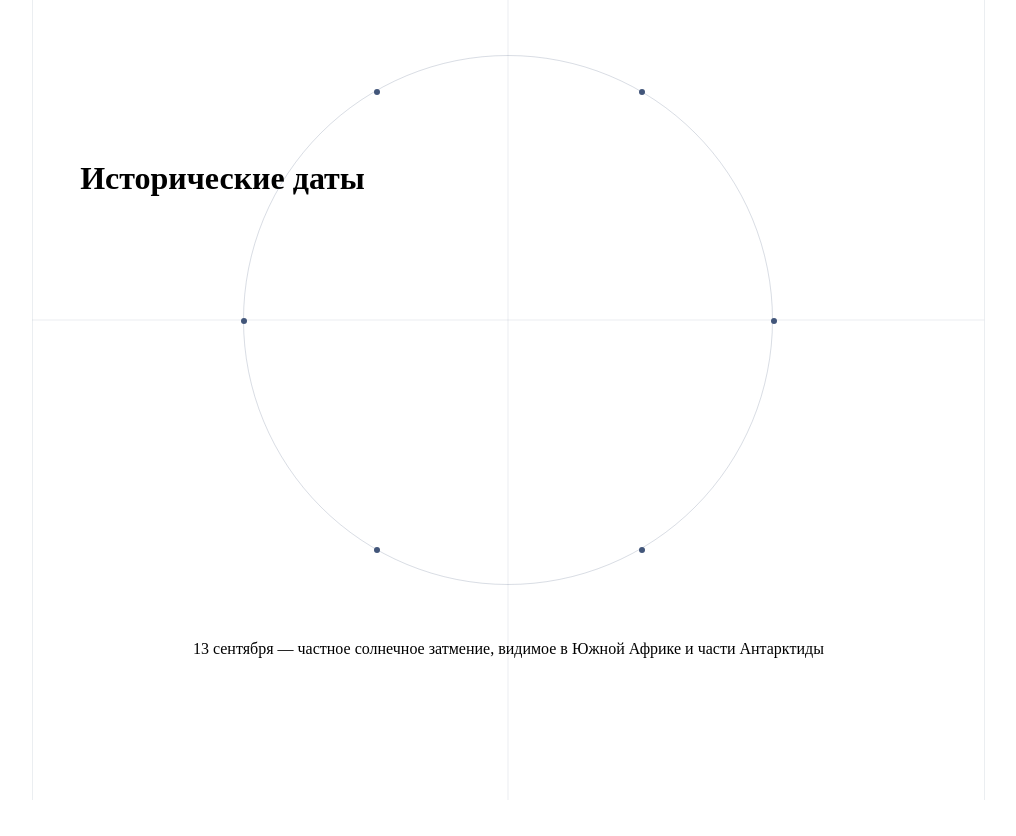
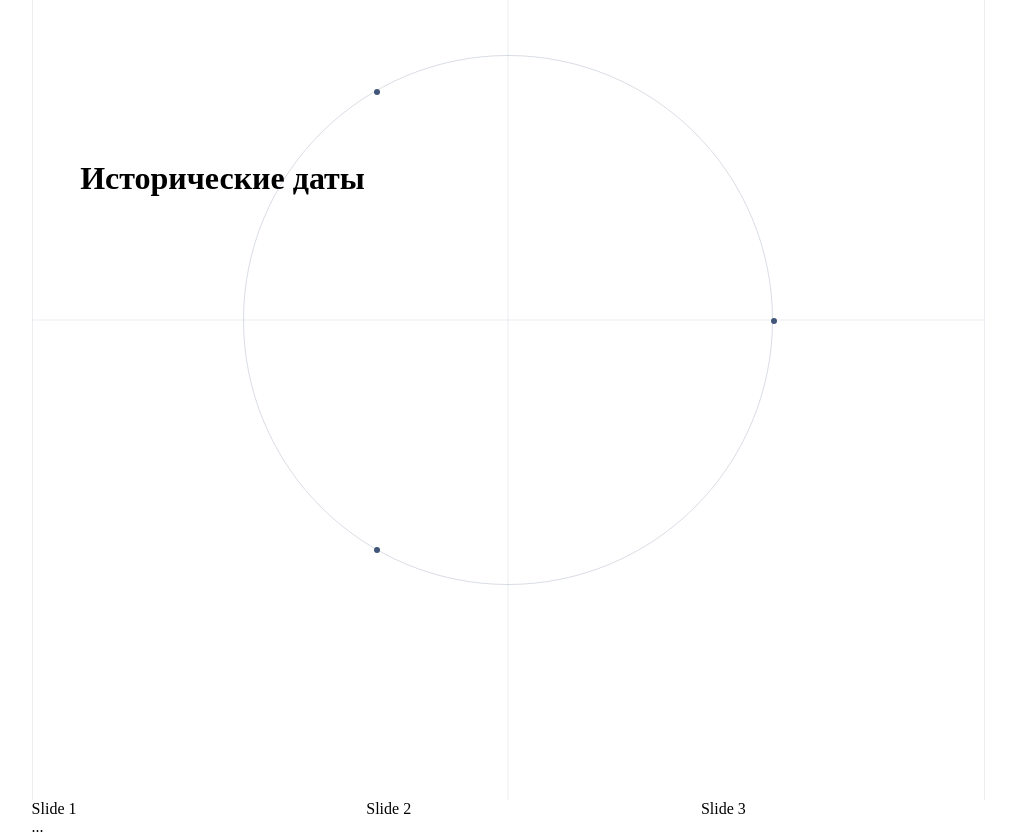
Before and after one commit to Valeriy8500/history-slider-app, a React (Create React App) app: page / in a window 1280 px wide. Shown: the whole page, without its empty margins (186-1202 px from the left). Before the commit the page ends 800 px from the top, so only its background shows below. Built offline with nearby package versions, Linux system fonts and the light colour scheme.

Commit message:
feat: реализовал анимацию точек при наведении

```diff
--- /dev/null
+++ b/index.js
@@ -0,0 +1,5 @@
+const reverseString = (string) => {
+  return string.split("").reverse().join("");
+};
+
+reverseString("Hello");
--- a/package.json
+++ b/package.json
@@ -13,6 +13,7 @@
     "react": "^18.2.0",
     "react-dom": "^18.2.0",
     "react-scripts": "5.0.1",
+    "swiper": "^11.0.5",
     "typescript": "^4.9.5",
     "web-vitals": "^2.1.4"
   },
--- a/src/components/app/App.tsx
+++ b/src/components/app/App.tsx
@@ -1,10 +1,25 @@
 import { HistoryBlock } from '../history-block/history-block';
+import { Swiper, SwiperSlide } from 'swiper/react';
+import 'swiper/css';
 import './App.scss';
 
 function App() {
   return (
     <>
       <HistoryBlock />
+
+      <Swiper
+        spaceBetween={50}
+        slidesPerView={3}
+        onSlideChange={() => console.log('slide change')}
+        onSwiper={(swiper: any) => console.log(swiper)}
+      >
+        <SwiperSlide>Slide 1</SwiperSlide>
+        <SwiperSlide>Slide 2</SwiperSlide>
+        <SwiperSlide>Slide 3</SwiperSlide>
+        <SwiperSlide>Slide 4</SwiperSlide>
+        ...
+      </Swiper>
     </>
   );
 }
--- a/src/components/slider/slider.scss
+++ b/src/components/slider/slider.scss
@@ -32,11 +32,13 @@
   width: 100%;
   height: 1px;
   top: 40%;
+  z-index: 1;
 }
 
 .vertical-line {
   height: 100%;
   width: 1px;
+  z-index: 1;
 }
 
 .point {
@@ -45,4 +47,35 @@
   background-color: rgba(66, 86, 122, 1);
   border-radius: 50%;
   position: absolute;
+  z-index: 999;
+  transition: transform 0.5s ease, background-color 0.5s ease;
 }
+
+.point::before {
+  content: attr(id);
+  display: flex;
+  justify-content: center;
+  align-items: center;
+  position: absolute;
+  top: 3px;
+  left: 3px;
+  transform: translate(-50%, -50%);
+  opacity: 0;
+  transition: opacity 0.3s ease-in-out;
+  width: 30px;
+  height: 30px;
+  border: 1px solid rgba(48, 62, 88, 0.5);
+  border-radius: 50%;
+  background-color: white;
+}
+
+.point:hover {
+  cursor: pointer;
+  transform: scale(1.5);
+  background-color: white;
+  color: black;
+}
+
+.point:hover::before {
+  opacity: 1;
+}
--- a/src/components/slider/slider.tsx
+++ b/src/components/slider/slider.tsx
@@ -1,21 +1,21 @@
+import { Swiper, SwiperSlide } from 'swiper/react';
+import 'swiper/css';
 import './slider.scss';
+import { centerX, centerY, numPoints, radius, slideInfo } from '../../constans/constans';
 
 export const Slider = () => {
-  const numPoints = 6; // Количество точек
-  const radius = 265; // Радиус круга
-  const centerX = 262; // Центр круга (X-координата)
-  const centerY = 262; // Центр круга (Y-координата)
 
-  const points = Array.from({ length: numPoints }).map((_, index) => {
-    const angle = (index / numPoints) * 2 * Math.PI; // Угол для каждой точки
-    const x = centerX + radius * Math.cos(angle); // Вычисление X-координаты
-    const y = centerY + radius * Math.sin(angle); // Вычисление Y-координаты
+  const points = slideInfo.map((item, index) => {
+    const angle = (index / numPoints) * 2 * Math.PI;
+    const x = centerX + radius * Math.cos(angle);
+    const y = centerY + radius * Math.sin(angle);
 
     return (
       <div
-        key={index}
+        key={item.id}
         className="point"
         style={{ left: `${x}px`, top: `${y}px` }}
+        id={String(item.id)}
       ></div>
     );
   });
@@ -29,7 +29,6 @@ export const Slider = () => {
       </div>
 
       <div className='events-container'>
-        <div>13 сентября — частное солнечное затмение, видимое в Южной Африке и части Антарктиды</div>
       </div>
     </div>
   );
--- /dev/null
+++ b/src/constans/constans.ts
@@ -0,0 +1,91 @@
+export const slideInfo = [
+  {
+    id: 1,
+    name: 'Литература',
+    startDate: '1992',
+    endDate: '1997',
+    events: [
+      {
+        date: '1992',
+        event: 'Присуждение Нобелевской премии по литературе 1992 года: Нобелевскую премию по литературе в 1992 году получил драматург и поэт Дерек Уолкотт из Сент-Люсии.'
+      },
+      {
+        date: '1992',
+        event: 'Выход романа "Красное и чёрное" Стивена Кинга (1992): Этот роман стал одним из самых известных произведений Стивена Кинга и получил высокую оценку как читателей, так и критиков.'
+      },
+      {
+        date: '1995',
+        event: 'Смерть Исидора Исуса в 1995 году: Исидор Исус, популярный писатель и журналист, ушел из жизни в 1995 году. Его творчество оказало значительное влияние на латиноамериканскую литературу.'
+      },
+      {
+        date: '1996',
+        event: 'Выход романа "Инферно" Дэна Брауна (1996): Этот бестселлер привлек внимание читателей по всему миру и стал частью популярной серии романов о Роберте Лэнгдоне.'
+      },
+      {
+        date: '1997',
+        event: 'Начало серии книг о Гарри Поттере Дж. К. Роулинг (1997): В 1997 году был выпущен первый роман о Гарри Поттере, "Гарри Поттер и философский камень", который принес огромный успех и популярность автору.'
+      },
+      {
+        date: '1997',
+        event: 'Выход "Игры Эндера" Орсона Скотта Карда (1997): Этот научно-фантастический роман стал классикой жанра и принес популярность Орсону Скотту Карду, выделяя его как важного автора в области научной фантастики.'
+      }
+    ]
+  },
+  {
+    id: 2,
+    name: 'Наука',
+    startDate: '2015',
+    endDate: '2022',
+    events: [
+      {
+        date: '2015',
+        event: '13 сентября — частное солнечное затмение, видимое в Южной Африке и части Антарктиды'
+      },
+      {
+        date: '2016',
+        event: 'Телескоп «Хаббл» обнаружил самую удалённую из всех обнаруженных галактик, получившую обозначение GN-z11'
+      },
+      {
+        date: '2017',
+        event: 'Компания Tesla официально представила первый в мире электрический грузовик Tesla Semi'
+      }
+    ]
+  },
+  {
+    id: 3,
+    name: 'Кино',
+    startDate: '1987',
+    endDate: '1991',
+    events: [
+      {
+        date: '1987',
+        event: '"Тайны Лос-Анджелеса" (1987): Фильм, режиссированный и снятый Кертисом Хэнсоном, стал культовым представителем жанра нуар и оказал влияние на многие последующие криминальные фильмы.'
+      },
+      {
+        date: '1989',
+        event: '"Достучаться до небес" (1989): Этот немецкий фильм режиссера Тиля Швайгера стал международным хитом и значительно повысил известность немецкого кинематографа.'
+      },
+      {
+        date: '1985',
+        event: 'Основание студии Studio Ghibli (1985): Хайао Миядзаки, Исао Такахата и их коллеги основали Studio Ghibli в 1985 году, что привело к созданию ряда выдающихся японских анимационных фильмов, таких как "Принцесса Мононоке" и "Ходячий замок".'
+      },
+      {
+        date: '1990',
+        event: '"Танцующий с волками" (1990): Эпический фильм Кевина Костнера выиграл семь премий "Оскар" и считается одним из важных событий в истории западного кинематографа.'
+      },
+      {
+        date: '1990',
+        event: '"Крёстный отец 3" (1990): Режиссер Фрэнсис Форд Коппола завершил свою знаменитую трилогию "Крёстный отец" третьей частью, предложив новый эпилог и завершение истории семьи Корлеоне.'
+      },
+      {
+        date: '1988',
+        event: '"Тихий океан, скрытый лес" (1988): Этот японский фильм режиссера Хайдэо Миядзаки также получил высокую оценку и внимание за границей, став важным событием в мире анимации.'
+      }
+    ]
+  },
+];
+
+export const numPoints = 3;
+export const radius = 265;
+export const centerX = 262;
+export const centerY = 262;
```
Also changed, not shown: 1 other file (tests, documents, lock files or other folders).
